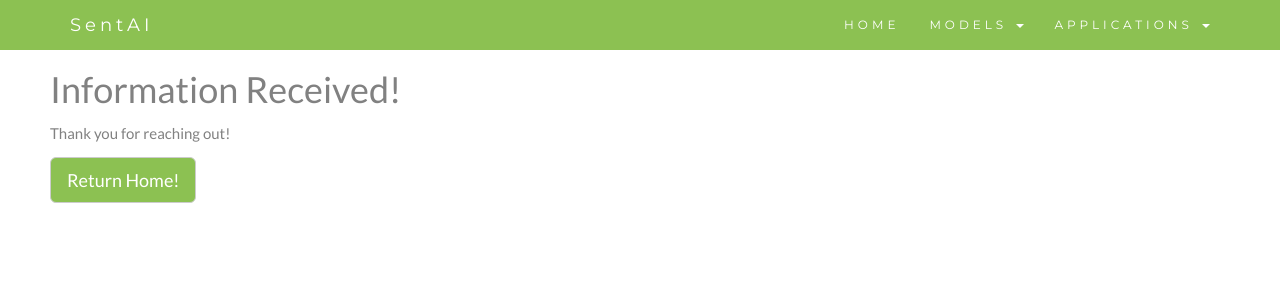
After one commit to hawkeyephil/CSC494, a Flask app: template templates/contact.html in a window 1280 px wide. The commit adds this page. Shown: the top 300 px of the page. Run offline with Flask 3, Linux system fonts and the light colour scheme; the template is opened without the code that fills it, so the values that code supplies are empty; parts of the project's set-up code (start-up, migrations or seed data) failed here and were passed over; some libraries are stand-ins or nearby versions.

Commit message:
Contact Submission Page

```diff
--- a/app.py
+++ b/app.py
@@ -150,6 +150,18 @@ def polarity_score():
         #Return the polarity as JSON to frontend
         return jsonify({'lexicon_Polarity': lexicon_Polarity, 'nbow_Class': nbow_Class, 'nbow_Probability': nbow_Probability, 'cnn_Class': cnn_Class, 'cnn_Probability': cnn_Probability})
 
+@app.route('/submit_contact', methods=['POST'])
+def submit_contact():
+    if request.method == 'POST':
+        name = request.form.get('name')
+        email = request.form.get('email')
+        comments = request.form.get('comments')
+
+        # Process the data (e.g., save to a database, send an email, etc.)
+        print(email)
+        # Return an appropriate response (e.g., a thank-you message)
+        return render_template('contact.html')
+
 #Starts server and runs the app locally at port 5005
 app.run(host = 'localhost', port = 5005, debug = True)
 #Starts server and runs the app locally at port 5005 for LAN access
--- /dev/null
+++ b/templates/contact.html
@@ -0,0 +1,66 @@
+<!--Sandbox Page-->
+<!DOCTYPE html>
+<html lang = "en">
+
+<head>
+    <meta charset = "UTF-8">
+    <meta name = "viewport" content = "width=device-width, initial-scale=1">
+    <title>Model Sandbox</title>
+
+    <!--Sytlesheets/Bootstrap-->
+    <link rel = "stylesheet" href = "https://maxcdn.bootstrapcdn.com/bootstrap/3.4.1/css/bootstrap.min.css">
+    <link rel = "stylesheet" href = "{{ url_for('static', filename = 'styles.css') }}">
+    <!--Fonts-->
+    <link href = "https://fonts.googleapis.com/css?family=Montserrat" rel = "stylesheet" type = "text/css">
+    <link href = "https://fonts.googleapis.com/css?family=Lato" rel = "stylesheet" type = "text/css">
+    <link rel="stylesheet" href="https://cdnjs.cloudflare.com/ajax/libs/font-awesome/5.15.3/css/all.min.css">
+    <!--jQuery Library-->
+    <script src = "https://ajax.googleapis.com/ajax/libs/jquery/3.7.1/jquery.min.js"></script>
+    <!--Modals/Carousels/Dropdowns-->
+    <script src = "https://maxcdn.bootstrapcdn.com/bootstrap/3.4.1/js/bootstrap.min.js"></script>
+</head>
+
+<body id="home" data-spy="scroll" data-target=".navbar" data-offset="60">
+    <!--Site Navigation Bar-->
+    <nav class="navbar navbar-default navbar-fixed-top">
+        <div class="container">
+          <div class="navbar-header">
+            <button type="button" class="navbar-toggle" data-toggle="collapse" data-target="#myNavbar">
+              <span class="icon-bar"></span>
+              <span class="icon-bar"></span>
+              <span class="icon-bar"></span>
+            </button>
+            <a class="navbar-brand" href="{{ url_for('index') }}">SentAI</a>
+          </div>
+          <div class="collapse navbar-collapse" id="myNavbar">
+            <ul class="nav navbar-nav navbar-right">
+              <li><a href="{{ url_for('index') }}">HOME</a></li>
+              <li class="dropdown">
+                <a class="dropdown-toggle" data-toggle="dropdown" href="#">MODELS
+                <span class="caret"></span></a>
+                <ul class="dropdown-menu">
+                  <li><a href="#lexicon">Lexicon</a></li>
+                  <li><a href="#nbow">NBoW</a></li>
+                  <li><a href="#rnn">RNN</a></li>
+                </ul>
+              </li>
+              <li class="dropdown">
+                <a class="dropdown-toggle" data-toggle="dropdown" href="#">APPLICATIONS
+                <span class="caret"></span></a>
+                <ul class="dropdown-menu">
+                  <li><a href="{{ url_for('sandbox') }}">Sandbox</a></li>
+                  <li><a href="#marketanalysis">Market Analysis</a></li>
+                  <li><a href="#moviereviews">Movie Reviews</a></li>
+                </ul>
+              </li>
+            </ul>
+          </div>
+        </div>
+    </nav>
+
+    <div class="container-fluid">
+        <h1>Information Received!</h1>
+        <p>Thank you for reaching out!</p>
+        <a href="{{ url_for('index') }}" class="btn btn-default btn-lg custom-button">Return Home!</a>
+    </div>
+</body>
```
Also changed, not shown: templates/index.html (+5 -2 lines).
